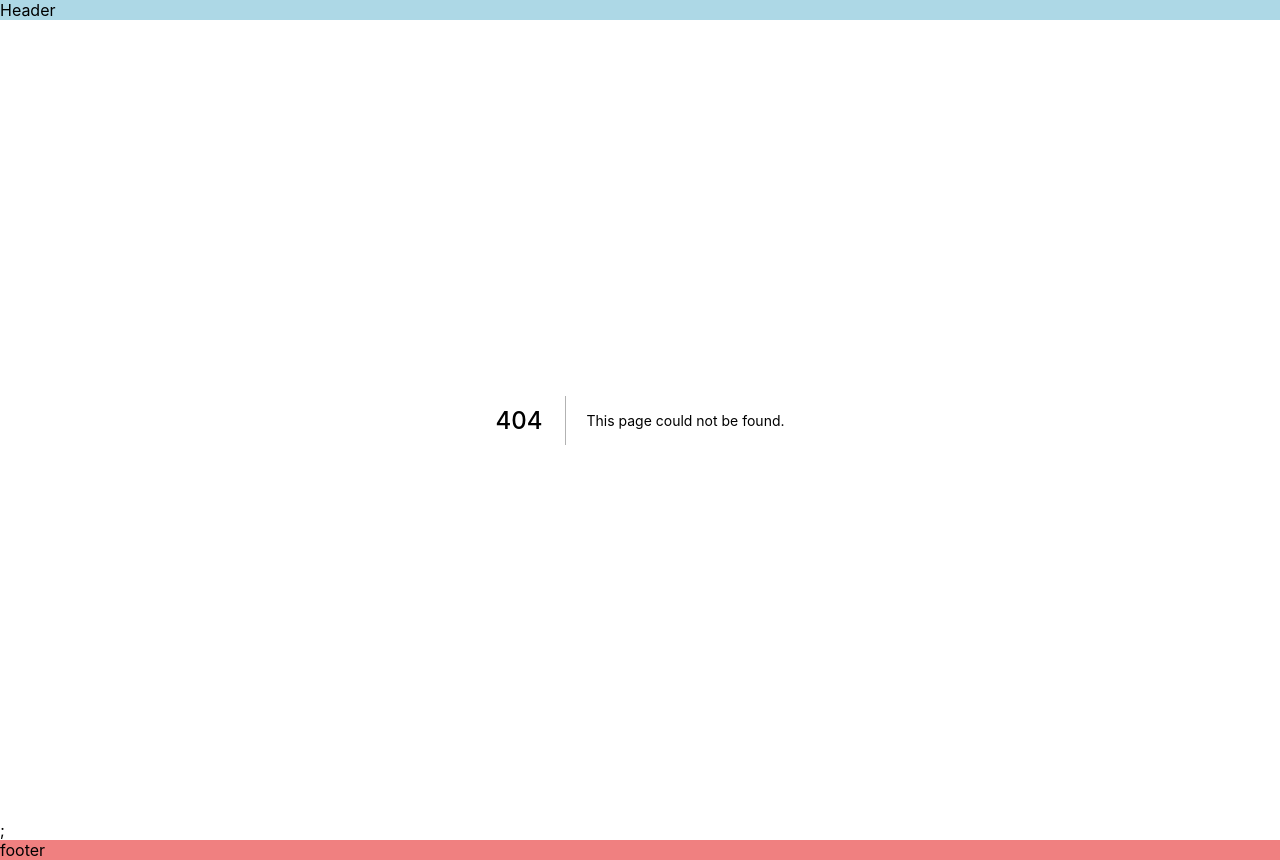
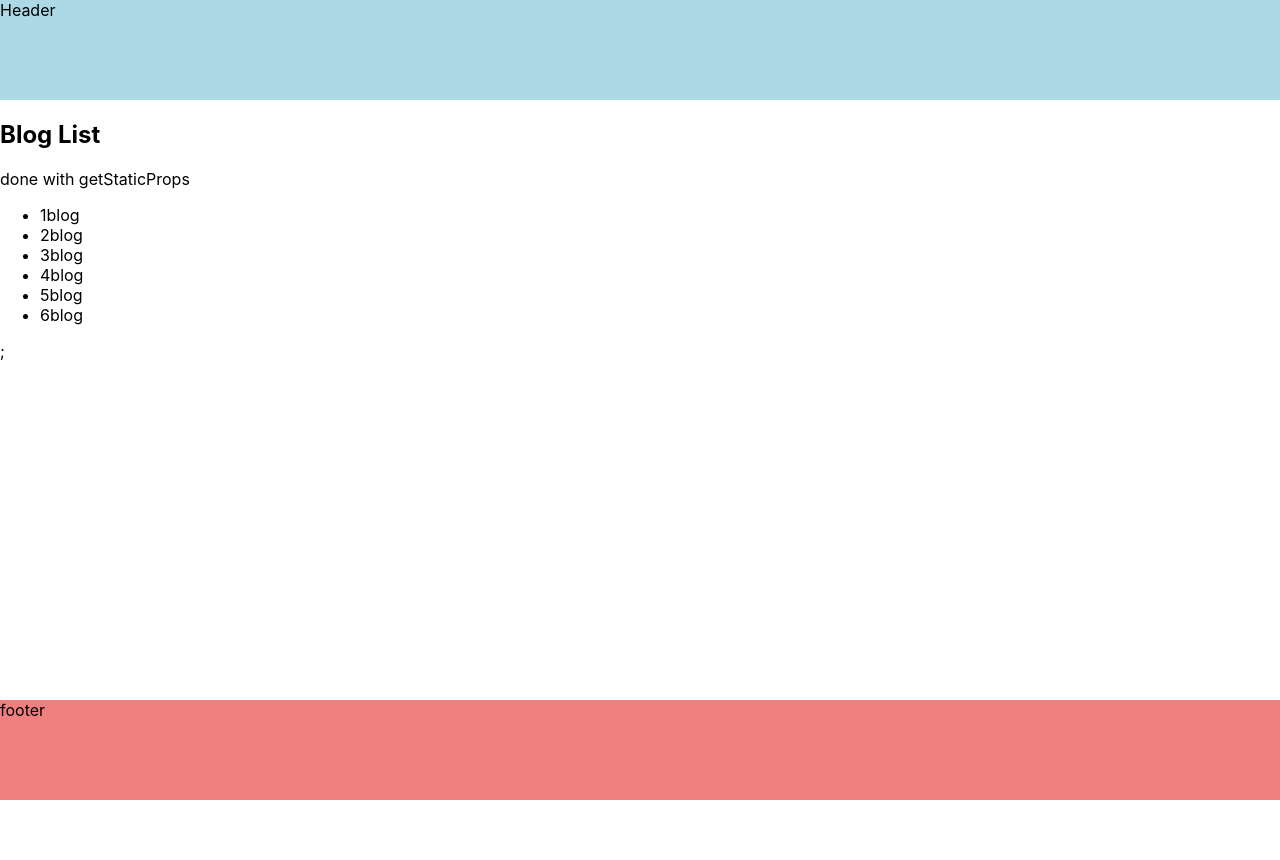
Before and after one commit to Marshall-Hao/next-cna2, a Next.js app: page /blogs in a window 1280 px wide. Before the commit this address had no page. After the commit the page ends 800 px from the top, so only its background shows below. Built offline with nearby package versions, Linux system fonts and the light colour scheme.

Commit message:
feat: getStaticProps intro.for performance.cacheing

```diff
--- /dev/null
+++ b/pages/api/posts.js
@@ -0,0 +1,11 @@
+export default (req, res) => {
+  res.statusCode = 200;
+  const posts = Array(6)
+    .fill(0)
+    .map((item, idx) => ({
+      id: idx + 1,
+      title: `${idx + 1}blog`,
+    }));
+
+  res.json(posts);
+};
--- /dev/null
+++ b/pages/blogs.js
@@ -0,0 +1,32 @@
+const Blog = ({ posts }) => {
+  console.log("render post", posts);
+  return (
+    <main>
+      <h1>Blog List</h1>
+      <p>done with getStaticProps</p>
+      <ul>
+        {posts.map((post) => {
+          return <li key={post.id}>{post.title}</li>;
+        })}
+      </ul>
+    </main>
+  );
+};
+
+// * get data api
+export async function getStaticProps() {
+  // * 不推荐直接请求api routes,会对yarn build有影响，因为要在构建的时候请求数据
+  const res = await fetch(
+    "http://localhost:3000/api/posts "
+  );
+  const posts = await res.json();
+
+  return {
+    props: {
+      posts,
+    },
+    revalidate: 3, // * 3s内调取缓存中的props,不会重render，返回304
+  };
+}
+
+export default Blog;
```
